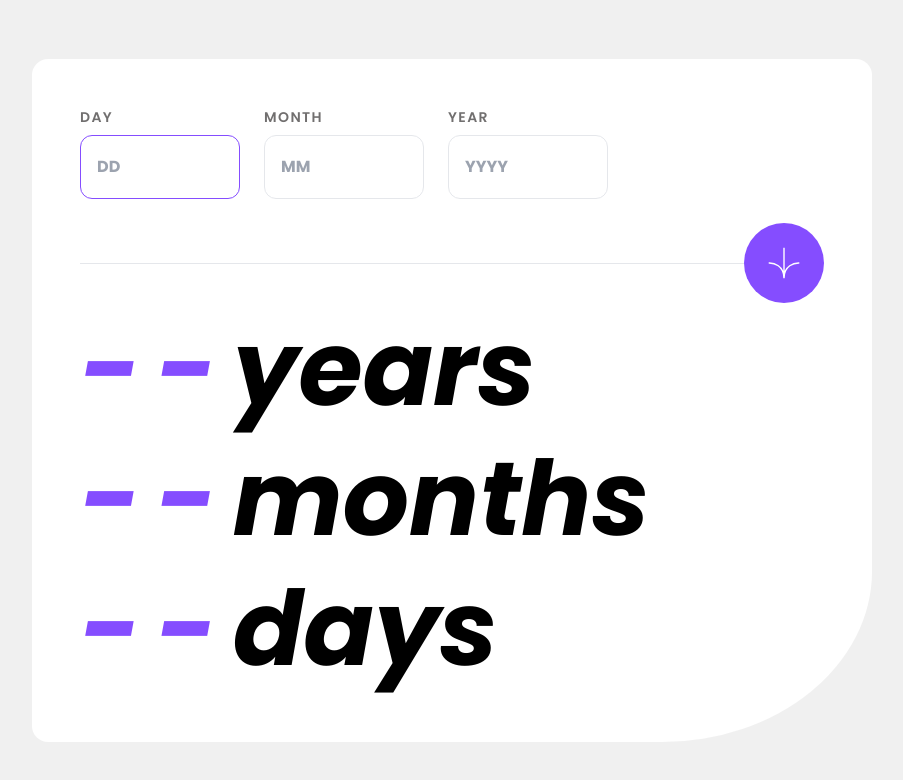
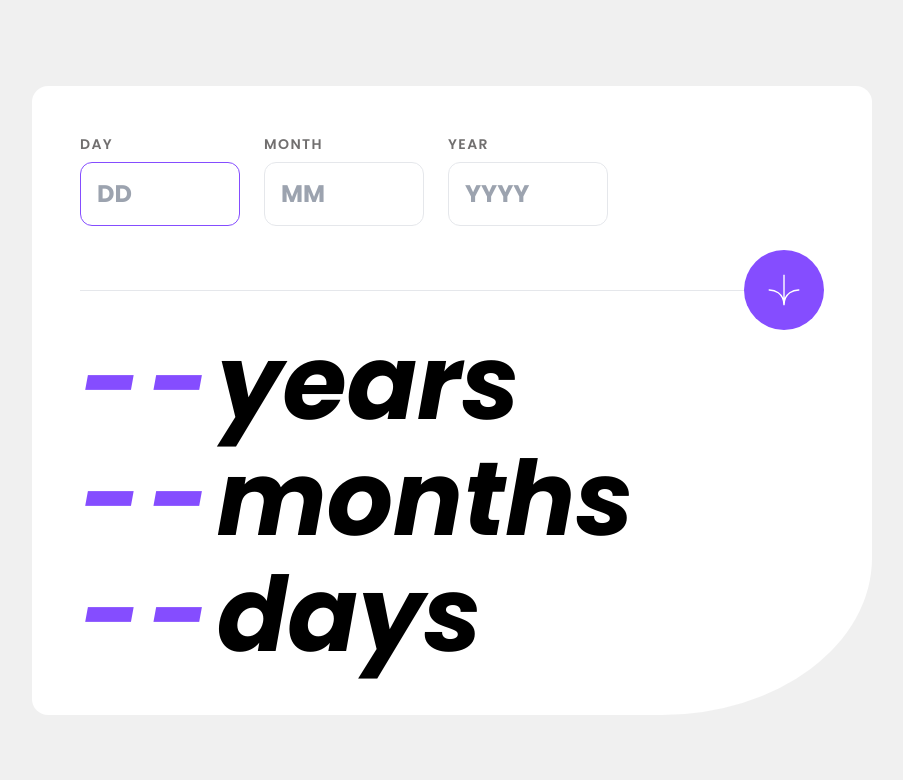
Before and after one commit to jambanix/frontendmentor_age-calculator-app, a React (Vite) app: page / in a window 1280 px wide. Shown: the top 780 px of the page, without its empty margins (188-1091 px from the left). Built offline with nearby package versions, Linux system fonts and the light colour scheme.

Commit message:
tweak input font size

```diff
--- a/src/components/Input.jsx
+++ b/src/components/Input.jsx
@@ -19,7 +19,7 @@ export const Input = forwardRef(({ name, label, onChange, error}, ref) => {
   return (
     <div className="flex flex-col gap-2">
       <label className={`uppercase font-semibold text-sm tracking-widest text-figma-dark-grey ${labelClass}`}>{label}</label>
-      <input type="number" name={name} id={`input-${name}`} onChange={onChange} placeholder={placeholder()} ref={ref} className={`w-20 md:w-40 h-10 md:h-16 px-4 py-2 font-bold text-black ${inputBorderClass} rounded-xl outline-none focus:border-figma-purple`}/>
+      <input type="number" name={name} id={`input-${name}`} onChange={onChange} placeholder={placeholder()} ref={ref} className={`text-2xl w-20 md:w-40 h-10 md:h-16 px-4 py-2 font-bold text-black ${inputBorderClass} rounded-xl outline-none focus:border-figma-purple`}/>
       {error && <p className="italic text-figma-red text-sm">{error.message}</p>}
     </div>
   )
--- a/src/components/Result.jsx
+++ b/src/components/Result.jsx
@@ -25,8 +25,8 @@ export const Result = ({ value, type }) => {
   }, [value, displayValue])
 
   return (
-    <div className="flex gap-4 text-heading-mobile md:text-heading-tablet lg:text-heading-desktop italic items-center leading-tight">
-      <div className="flex gap-4 text-figma-purple font-bold">
+    <div className="flex gap-2 text-heading-mobile md:text-heading-tablet lg:text-heading-desktop italic items-center leading-none">
+      <div className="flex gap-2 text-figma-purple font-bold">
         {
           (value || value === 0)
           ? displayValue
--- a/src/components/Results.jsx
+++ b/src/components/Results.jsx
@@ -1,7 +1,7 @@
 
 export const Results = ( {children }) => {
   return (
-    <section className="flex flex-col mt-10">
+    <section className="flex flex-col mt-10 gap-3">
       {children}
     </section>
   )
```
